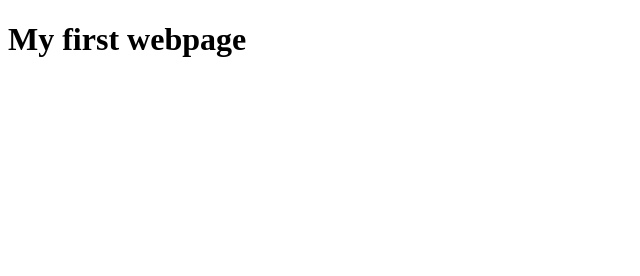
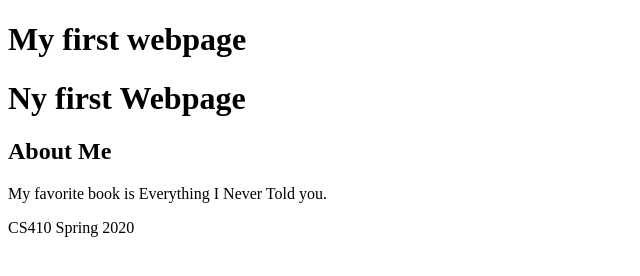
Before and after one commit to myratso-bc/updated_california_site, a plain HTML site: page index.html in a window 1280 px wide. Shown: the whole page, without its empty margins (0-640 px from the left). Drawn offline with Linux system fonts and the light colour scheme.

Commit message:
added <aspect>: About Me

```diff
--- a/index.html
+++ b/index.html
@@ -12,5 +12,28 @@
    <header>
       <h1>My first webpage</h1>
    </header>
+   <body>
+    <header>
+        <h1>Ny first Webpage</h1>
+    </header>
+<!-- start of new content -->
+    <div class="container">
+
+       <main>
+        </main>
+
+        <aside>
+       <h2>About Me</h2>
+       <p>My favorite book is Everything I Never Told you.</p>
+         </aside>
+
+    </div>
+<!-- end of new content -->
+
+    <footer>
+   CS410 Spring 2020
+    </footer>
+
+</body>
 </body>
 </html>
```
